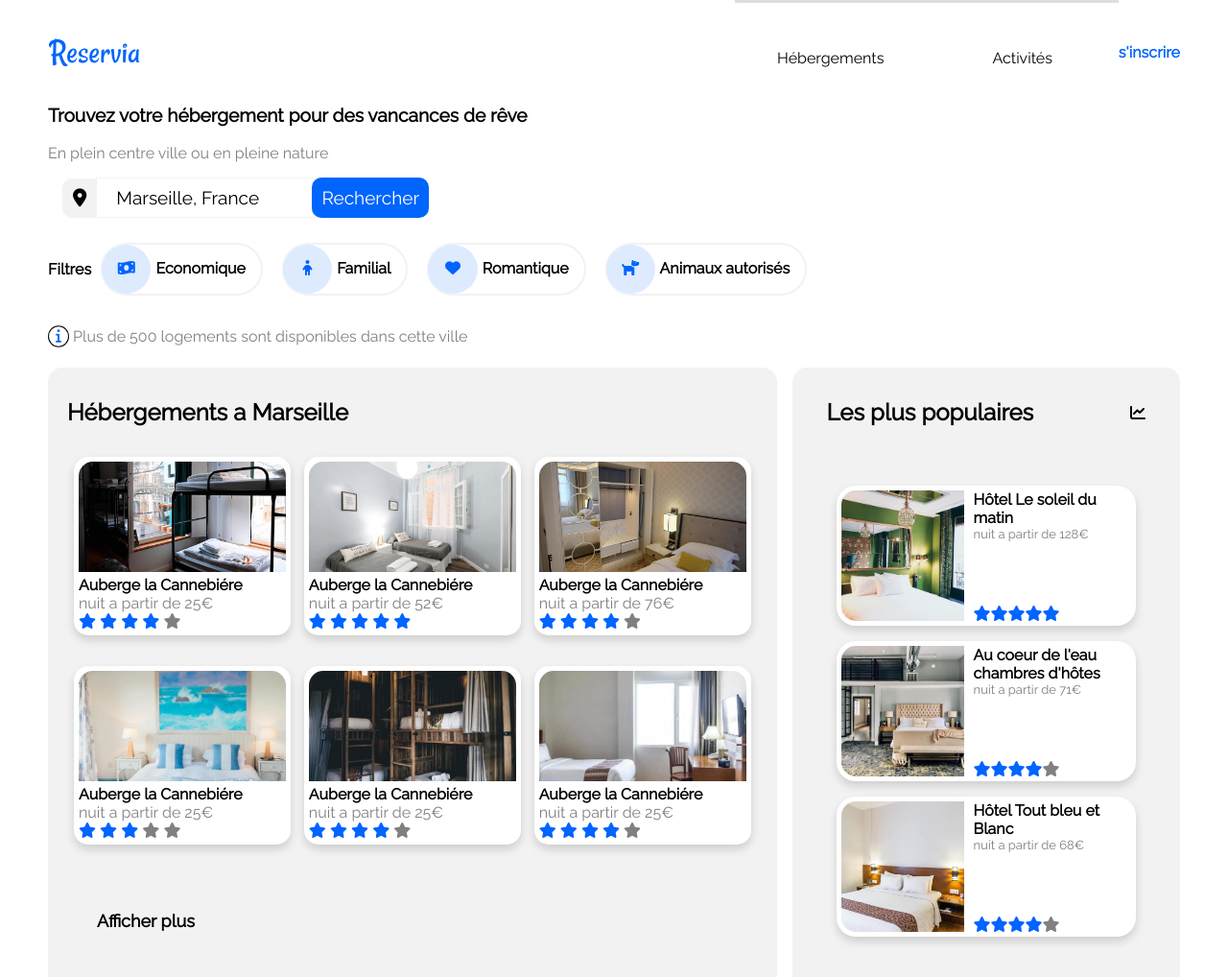
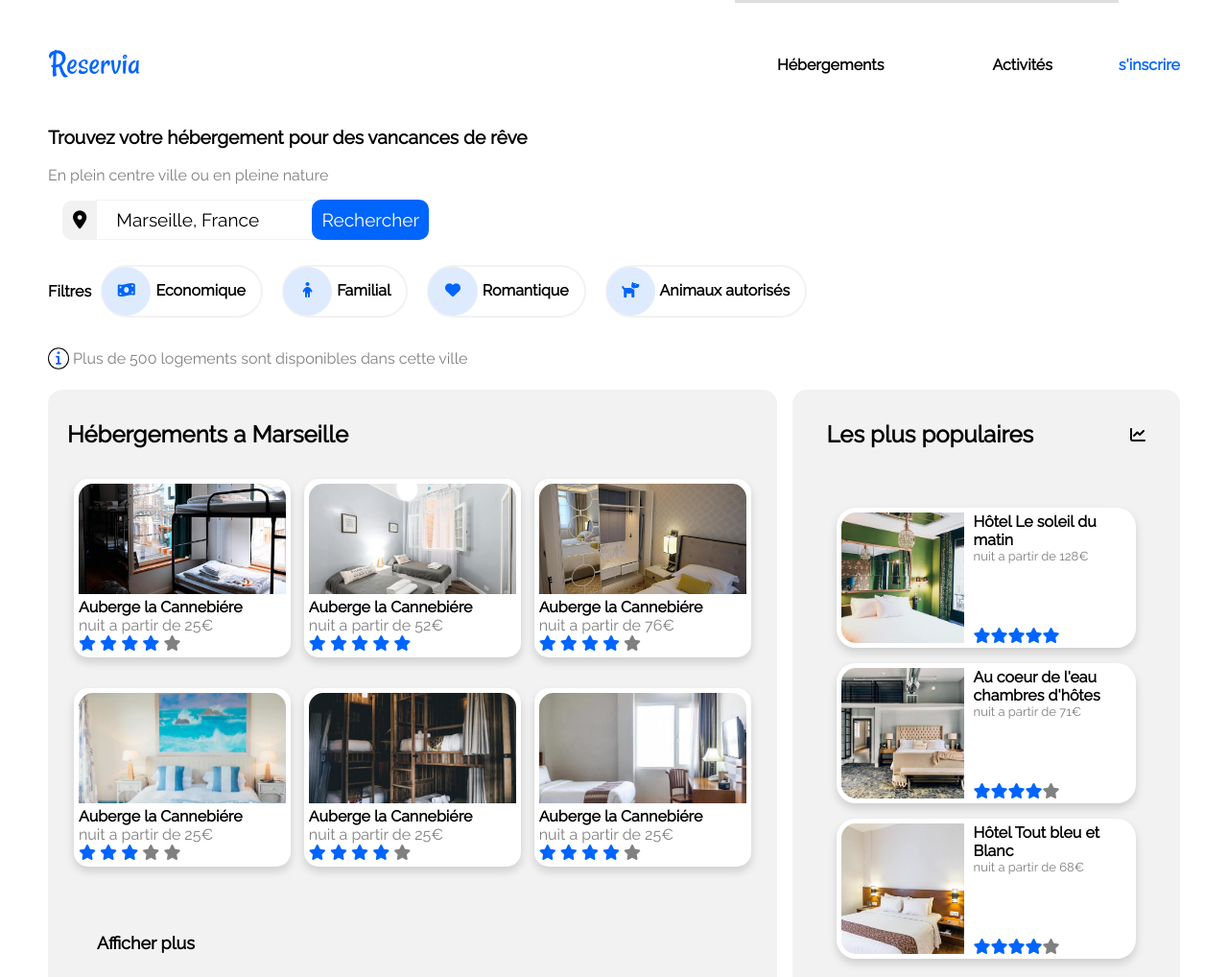
Before and after one commit to neochatelin/ChatelinNeo_2_14092021_version_avant-29-09-21, a plain HTML site: page index.html in a window 1280 px wide. Shown: the top 1018 px of the page at 96% size. Drawn offline with Linux system fonts and the light colour scheme.

Commit message:
final commit

```diff
--- a/css/header.css
+++ b/css/header.css
@@ -1,6 +1,6 @@
 header{
     max-width: 1400px;
-    margin: 0 auto;
+    margin: 0 auto!important;
 }
 header nav{
     display: flex;
@@ -24,6 +24,7 @@ header nav a:nth-child(2){
     margin-bottom: 2em;
 }
 header nav a:nth-child(4), header nav a:nth-child(3){
+    font-weight: bolder;
     text-align: center;
     padding-bottom: 1em;
     border-bottom: #63636336 solid 3px;
@@ -142,6 +143,8 @@ header :nth-child(5) {
 }
 
 @media only screen and (min-width: 504px){
+
+
     header nav{
         flex-wrap: nowrap;
         width: 100%;
@@ -153,18 +156,17 @@ header :nth-child(5) {
         margin-left: 0;
     }
     header nav a:nth-child(2){
-        width: min-content !important;
+        margin: 2em 0;
+        padding-top: 2px;
+        padding-right: 0;
         order: 1;
-        text-align: center;
-        margin-left: 0 !important;
-        padding-right: 0 !important;
-        margin-top: 2em;
+        width: min-content;
     }
     header nav a:nth-child(4), header nav a:nth-child(3){
-        padding-top: 3em;
-        margin-top: -23px;
         width: 200px;
-        height:max-content;
+        margin-bottom: 55px;
+        padding-top: 55px;
+        padding-bottom: 0 !important;
         text-align: center;
         border-bottom:  none;
         border-top: #63636336 solid 3px;
@@ -176,6 +178,8 @@ header :nth-child(5) {
         border-bottom: none;
         border-top: #0065FC solid 3px;
     }
+
+
     header div h2{
         padding: 0;
         margin-bottom: 1em;
@@ -202,11 +206,6 @@ header :nth-child(5) {
         width: initial;
     }
 }
-@media only screen and (min-width: 1400px){
-    header{
-        margin: 0 auto;
-    }
-}
 
 @keyframes animation_filtre {
     from{
--- a/css/main.css
+++ b/css/main.css
@@ -35,6 +35,6 @@
 }
 @media only screen and (min-width: 1400px){
     #hebergements_et_populaires{
-        margin: 0 auto;
+        margin: 0 auto !important;
     }
 }
--- a/css/style.css
+++ b/css/style.css
@@ -7,9 +7,14 @@
     margin: 0;
     font-family: 'Raleway';
 }
-@media screen and (min-width: 900px){
+@media screen and (min-width: 900px) and (max-width: 1399px){
     .basic-margin{
-        margin: 0 50px;
+        margin: 0 50px !important;
+    }
+}
+@media only screen and (min-width: 1400px){
+    .basic-margin{
+        margin: 0 auto;
         max-width: 1400px;
     }
 }
@@ -20,16 +25,16 @@ a{
     text-decoration: none;
 }
 .boutonTransparent{
-    transition: 1s;
+    transition: 0.5s;
     padding: 15px;
     margin: 3em 0 1em 2em;
-    background-color: rgba(0, 0, 0, 0);
+    background-color: transparent;
     border: none;
     font-size: large;
     font-weight: bolder;
     border-radius: 30px;
 }
 .boutonTransparent:hover{
-    transition: 1s;
+    transition: 0.5s;
     background-color: rgba(0, 0, 0, 0.05);
 }
--- a/index.html
+++ b/index.html
@@ -22,7 +22,7 @@
             </div>
             <form action="index.html" method="get">
                 <i class="fas fa-map-marker-alt"></i>
-                <input type="text" name="ville" id="text-ville" placeholder="ex: Parie, France" value="Marseille, France">
+                <input type="text" name="ville" id="text-ville" placeholder="ex: Paris, France" value="Marseille, France">
                 <button type="submit" id="submit" alt="Rechercher"><i class="fas fa-search"></i></button>
                 <input type="submit" value="Rechercher" id="input_submit">
             </form>
```
